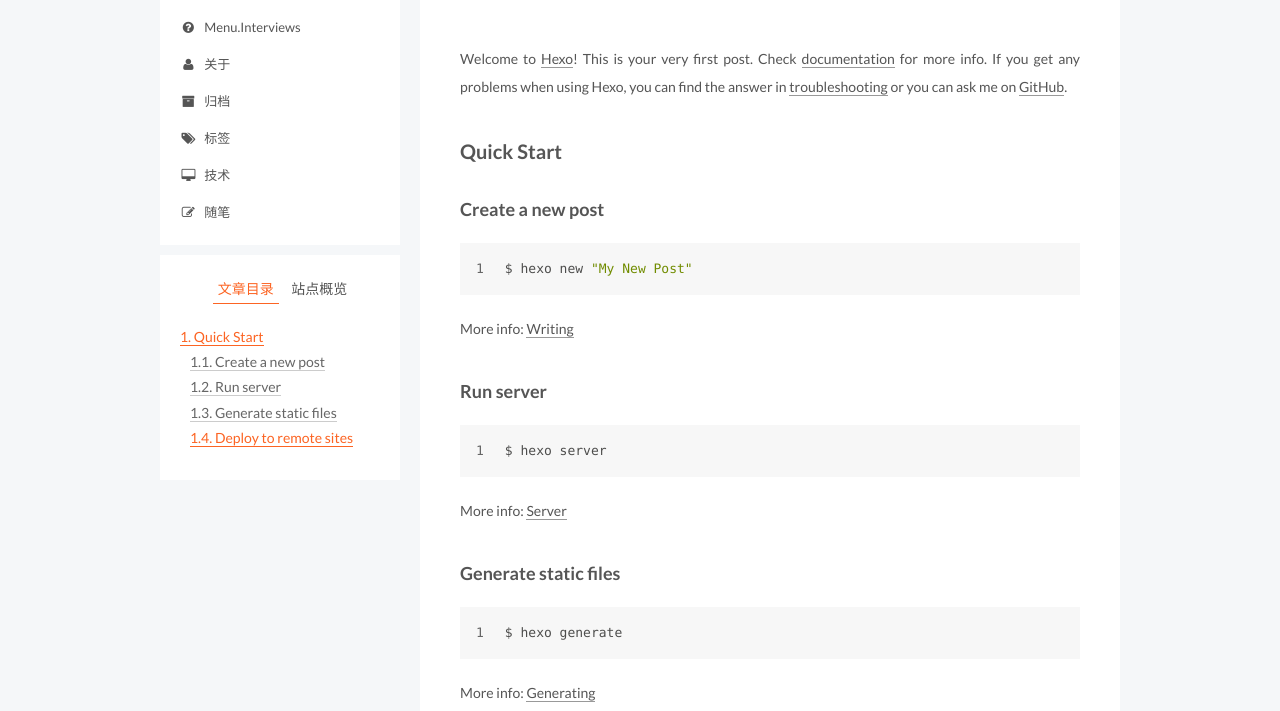
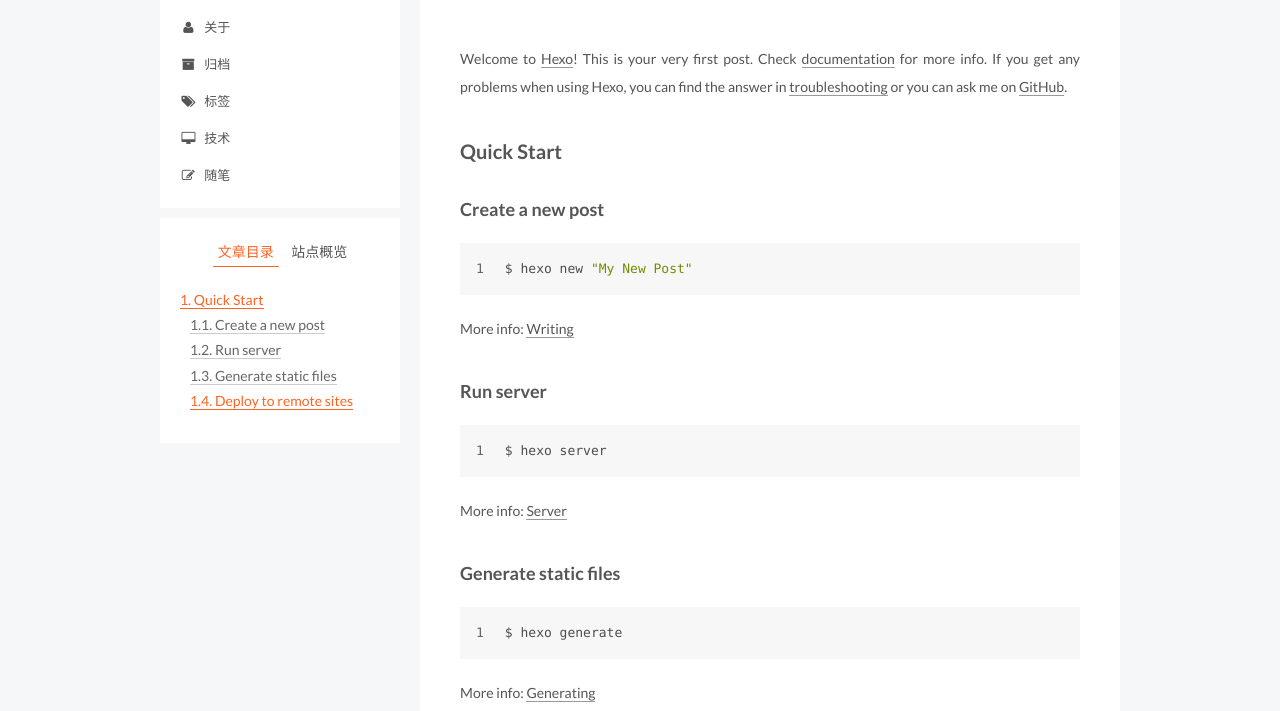
Before and after one commit to Superbeet/Superbeet.github.io, a plain HTML site: page 2016/09/24/hello-world/index.html in a window 1280 px wide. Shown: the part 164-875 px from the top of the page. Drawn offline with Linux system fonts and the light colour scheme.

Commit message:
Site updated: 2016-10-14 17:38:44

```diff
--- a/2016/09/24/hello-world/index.html
+++ b/2016/09/24/hello-world/index.html
@@ -191,16 +191,6 @@
               <i class="menu-item-icon fa fa-fw fa-th"></i> <br />
 
             分类
-          </a>
-        </li>
-
-
-        <li class="menu-item menu-item-interviews">
-          <a href="/interviews" rel="section">
-
-              <i class="menu-item-icon fa fa-fw fa-question-circle"></i> <br />
-
-            menu.interviews
           </a>
         </li>
 
```
Also changed, not shown: 2016/10/07/blog_opening/index.html (+0 -10 lines), 2016/10/08/parking-lot/index.html (+0 -10 lines), about/index.html (+0 -10 lines), archives/2016/09/index.html (+0 -10 lines), archives/2016/10/index.html (+0 -10 lines), archives/2016/index.html (+0 -10 lines), archives/index.html (+0 -10 lines), categories/essay/index.html (+0 -10 lines), categories/index.html (+4 -14 lines), categories/interviews/index.html (+0 -10 lines), categories/interviews/oodesign/index.html (+0 -10 lines), index.html (+0 -10 lines), tags/blog/index.html (+0 -10 lines), tags/index.html (+0 -10 lines).
